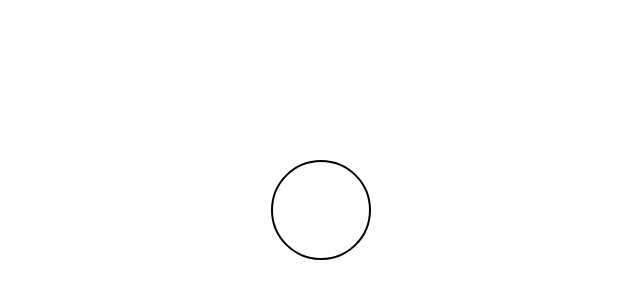
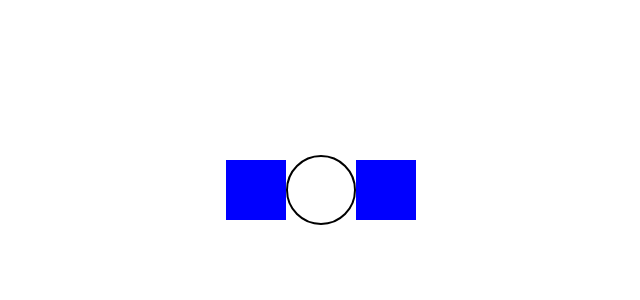
Before and after one commit to miske1997/react_toolbox, a React (Create React App) app: page / in a window 1280 px wide. Shown: the top 300 px of the page, without its empty margins (319-959 px from the left). Built offline with nearby package versions, Linux system fonts and the light colour scheme.

Commit message:
Added image suport

```diff
--- a/src/App.css
+++ b/src/App.css
@@ -1,6 +1,10 @@
 .App {
   margin: 10em;
   text-align: center;
+  display: flex;
+  justify-content: center;
+  align-items: center;
+  gap: 10px;
 }
 
 .App-logo {
@@ -29,6 +33,14 @@
   display: flex;
   justify-content: center;
   align-items: center;
+  width: 50px;
+  height: 50px;
+}
+
+.spacer{
+  width: 60px;
+  height: 60px;
+  background-color: blue;
 }
 
 .App-link {
--- a/src/App.js
+++ b/src/App.js
@@ -1,13 +1,38 @@
 import './App.css';
 import CircleSelect from './components/circleSelect/circleSelect';
+
+const data = [
+  {
+    text: "LOREM",
+    color: "red",
+    src: "https://picsum.photos/id/237/536/354"
+  },
+  {
+    text: "LOREM",
+    color: "blue",
+    src: "https://picsum.photos/seed/picsum/536/354"
+  },
+  {
+    text: "IPSUM",
+    color: "violet",
+    src: "https://picsum.photos/id/1084/536/354?grayscale"
+  },
+  {
+    text: "IPSUM",
+    color: "black",
+    src: "https://picsum.photos/id/1060/536/354?blur=2"
+  },
+]
 
 function App() {
   return (
     <div className="App">
+      <div className='spacer'></div>
       <div className='con'>
-        <CircleSelect color={true} options={[{text: "OPREM", color: "red"}, {text: "SUNEM", color: "blue"}, {text: "MUNEM", color: "violet"}]}></CircleSelect>
+        <CircleSelect image={false} color={false} options={data}></CircleSelect>
 
       </div>
+      <div className='spacer'></div>
     </div>
   );
 }
--- a/src/components/circleSelect/circleSelect.css
+++ b/src/components/circleSelect/circleSelect.css
@@ -1,6 +1,17 @@
+.circle-select-main{
+    min-width: 100%;
+    min-height: 100%;
+    max-width: 100%;
+    max-height: 100%;
+    display: flex;
+    justify-content: center;
+    align-items: center;
+    aspect-ratio: 1;
+}
+
 .circle-select-container{
-    width: 80px;
-    height: 80px;
+    min-width: 100%;
+    height: 100%;
     padding: 0.5em;
     border-radius: 50%;
     border: solid 2px;
@@ -9,7 +20,7 @@
     justify-content: center;
     align-items: center;
     transform-origin: 50% 50%;
-    transition: width 1s, height 1s, transform 1s;
+    transition: min-width 1s, height 1s, transform 1s;
     position: relative;
 }
 
@@ -36,4 +47,11 @@
     height: 100%;
     display: inline-block;
     border-radius: 50%;
+    overflow: hidden;
 }
+
+.circle-select-container img{
+    width: 100%;
+    height: 100%;
+    border-radius: 50%;
+}
--- a/src/components/circleSelect/circleSelect.js
+++ b/src/components/circleSelect/circleSelect.js
@@ -3,9 +3,10 @@ import './circleSelect.css';
 
 
 function CircleSelect({placeholder = 'none', image = false, color = false, options = []}) {
+
     function ToggleOpen() {
         const select = document.querySelector('.circle-select-container')
-        select.style.width = select.style.width !== "" ? "" : `${select.clientWidth * 3.5}px`
+        select.style.minWidth = select.style.minWidth !== "" ? "" : `${select.clientWidth * 3.5}px`
         select.style.height = select.style.height !== "" ? "" : `${select.clientHeight * 3.5}px`
         //select.style.transform = select.style.transform !== "" ? "" : `rotate(360deg)`
 
@@ -18,14 +19,16 @@ function CircleSelect({placeholder = 'none', image = false, color = false, optio
         ToggleOpen()
         const selectText = document.querySelector('.circle-select-container>p')
         const selectDiv = document.querySelector('.circle-select-container>div')
+        const selectImg = document.querySelector('.circle-select-container>img')
         if(color)
             selectDiv.style.backgroundColor = optionData.color
+        else if(image)
+            selectImg.src = optionData.src
         else
             selectText.innerHTML = optionData.text
     }
     function SelectClicked(event){
         ToggleOpen()
-
     }
     const DegreesToRads = deg => (deg * Math.PI) / 180.0;
     function CalcOptionPos(index, increment){
@@ -36,6 +39,9 @@ function CircleSelect({placeholder = 'none', image = false, color = false, optio
     function GetOptionContentByType(optionData) {
         if(color){
             return (<div className='circle-color-option' style={{backgroundColor: optionData.color, }} ></div>)
+        }
+        else if(image){
+            return (<img src={optionData.src}/>)
         }
         else{
             return (<p>{optionData.text}</p>)
@@ -53,9 +59,12 @@ function CircleSelect({placeholder = 'none', image = false, color = false, optio
     }
 
     return (
-        <div onClick={SelectClicked} className='circle-select-container'>
-            {GetOptionContentByType({color: placeholder})}
-            {PlaceOptions()}
+        <div className='circle-select-main'>
+            <div onClick={SelectClicked} className='circle-select-container'>
+                {GetOptionContentByType({color: placeholder, src: ''})}
+                {PlaceOptions()}
+            </div>
+
         </div>
      );
 }
```
